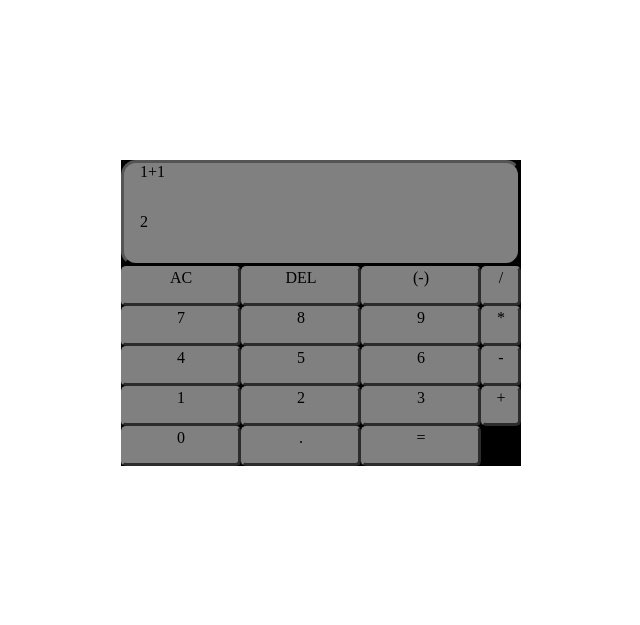
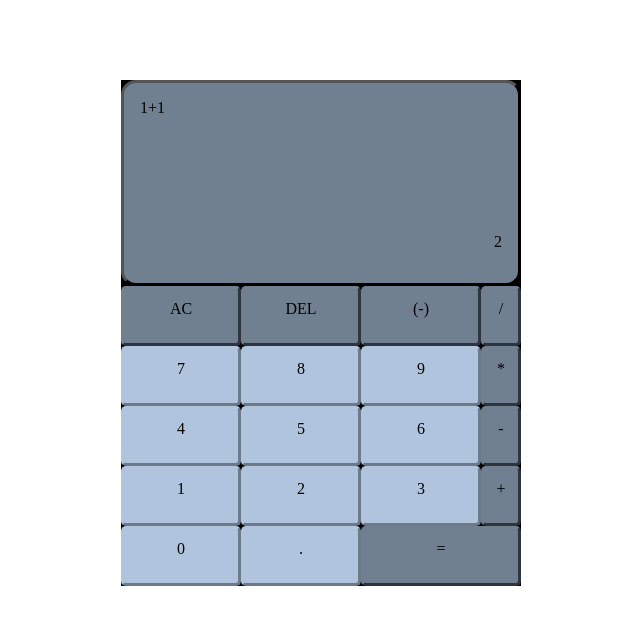
Before and after one commit to lucasftz/calculator-project, a Python web app: template templates/index.html in a window 1280 px wide. Shown: the top 625 px of the page, without its empty margins (319-959 px from the left). Run offline with Jinja, Linux system fonts and the light colour scheme; the template is opened without the code that fills it, so the values that code supplies are empty.

Commit message:
Clean up the buttons' appearance

```diff
--- a/static/style.css
+++ b/static/style.css
@@ -1,38 +1,59 @@
 .container {
     max-width: 400px;
-    margin: 20vh auto 0 auto;
+    margin: 10vh auto 0 auto;
     background-color: black;
 }
 
 .display {
-    background-color: grey;
+    background-color: slategray;
     border-color: black;
     border-style: outset;
     border-radius: 15px;
-    min-height: 100px;
-    max-height: 100px;
+    min-height: 200px;
+    max-height: 200px;
     display: grid;
-    grid-template-rows: 1fr 1fr;
+    grid-template-rows: 3fr 1fr;
     padding-left: 1rem;
     padding-right: 1rem;
 }
 
+.display-current {
+    text-size-adjust: 30px;
+    padding-top: 1rem;
+}
+
 .display-result {
-    position: relative;
-    right: 0;
+    text-align: end;
 }
 
 .buttons {
     text-align: center;
     display: grid;
     grid-template-columns: 3fr 3fr 3fr 1fr;
-    min-height: 200px;
+    min-height: 300px;
 }
 
 .button {
-    background-color: gray;
-    border-color: grey;
+    background-color: lightsteelblue;
+    border-color: lightsteelblue;
     border-style: outset;
     border-radius: 5px;
     cursor: pointer;
+    line-height: 250%;
 }
+
+.operation {
+    background-color: slategray;
+    border-color: slategray;
+}
+
+.function {
+    background-color: slategray;
+    border-color: slategray;
+}
+
+.equal {
+    background-color: slategray;
+    border-color: slategray;
+    grid-column: span 2;
+}
--- a/templates/index.html
+++ b/templates/index.html
@@ -13,25 +13,25 @@
                 <div class="display-result">2</div>
             </div>
             <div class="buttons">
-                <div class="button span-1">AC</div>
-                <div class="button span-1">DEL</div>
-                <div class="button span-1">(-)</div>
-                <div class="button span-1">/</div>
-                <div class="button span-1">7</div>
-                <div class="button span-1">8</div>
-                <div class="button span-1">9</div>
-                <div class="button span-1">*</div>
-                <div class="button span-1">4</div>
-                <div class="button span-1">5</div>
-                <div class="button span-1">6</div>
-                <div class="button span-1">-</div>
-                <div class="button span-1">1</div>
-                <div class="button span-1">2</div>
-                <div class="button span-1">3</div>
-                <div class="button span-1">+</div>
-                <div class="button span-2">0</div>
+                <div class="button span-1 function">AC</div>
+                <div class="button span-1 function">DEL</div>
+                <div class="button span-1 function">(-)</div>
+                <div class="button span-1 operation">/</div>
+                <div class="button span-1 number">7</div>
+                <div class="button span-1 number">8</div>
+                <div class="button span-1 number">9</div>
+                <div class="button span-1 operation">*</div>
+                <div class="button span-1 number">4</div>
+                <div class="button span-1 number">5</div>
+                <div class="button span-1 number">6</div>
+                <div class="button span-1 operation">-</div>
+                <div class="button span-1 number">1</div>
+                <div class="button span-1 number">2</div>
+                <div class="button span-1 number">3</div>
+                <div class="button span-1 operation">+</div>
+                <div class="button span-2 number">0</div>
                 <div class="button span-1">.</div>
-                <div class="button span-1">=</div>
+                <div class="button span-1 equal">=</div>
             </div>
 
         </div>
```
